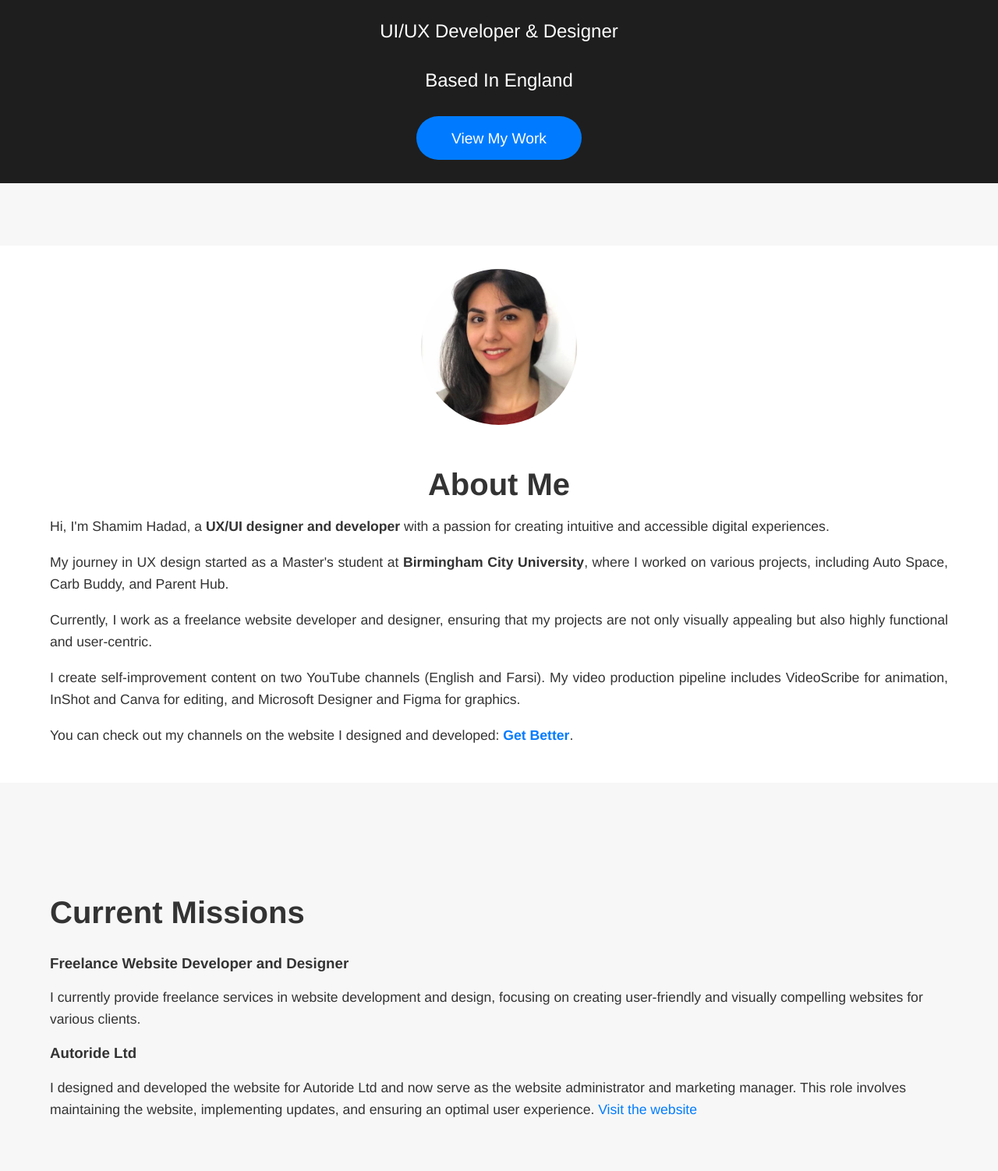
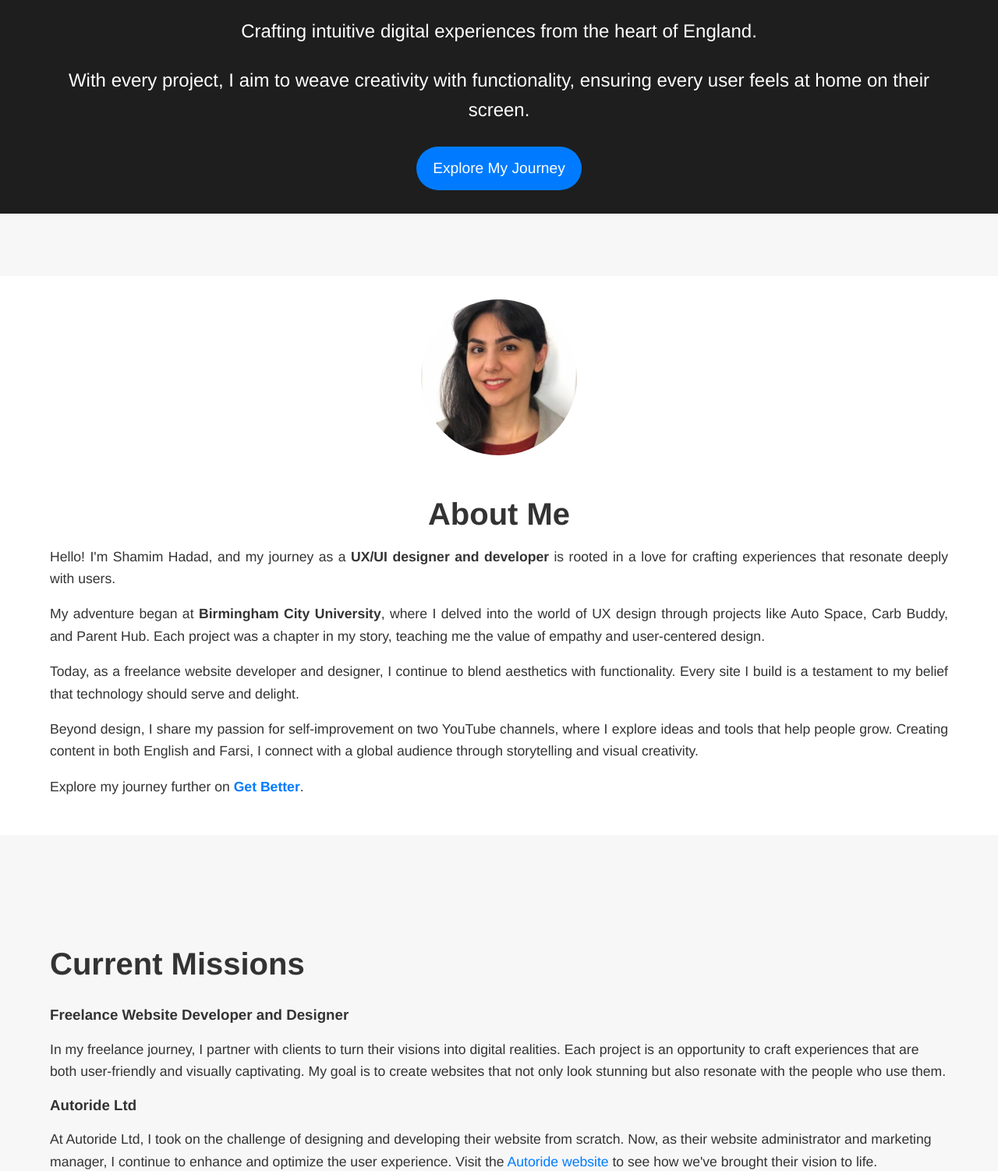
Before and after one commit to Shamim-hdn/UX-UIportfolio, a plain HTML site: page index.html in a window 1280 px wide. Shown: the part 224-1726 px from the top of the page at 78% size. Drawn offline with Linux system fonts and the light colour scheme.

Commit message:
Update index.html

```diff
--- a/index.html
+++ b/index.html
@@ -25,13 +25,12 @@
         </div>
     </nav>
 
-    <!-- Home Section -->
     <section id="home" class="home" role="banner">
         <div class="container">
             <h1>Shamim Hadad</h1>
-            <p>UI/UX Developer & Designer</p>
-            <p>Based In England</p>
-            <a href="#portfolio" class="btn btn-primary">View My Work</a>
+            <p>Crafting intuitive digital experiences from the heart of England.</p>
+            <p>With every project, I aim to weave creativity with functionality, ensuring every user feels at home on their screen.</p>
+            <a href="#portfolio" class="btn btn-primary">Explore My Journey</a>
         </div>
     </section>
 
@@ -40,26 +39,29 @@
         <div class="container">
             <img src="assets/profile.jpeg" alt="Shamim Hadad" class="profile-pic">
             <h2>About Me</h2>
-            <p>Hi, I'm Shamim Hadad, a <b>UX/UI designer and developer</b> with a passion for creating intuitive and accessible digital experiences.</p>
-            <p>My journey in UX design started as a Master's student at <b>Birmingham City University</b>, where I worked on various projects, including Auto Space, Carb Buddy, and Parent Hub.</p>
-            <p>Currently, I work as a freelance website developer and designer, ensuring that my projects are not only visually appealing but also highly functional and user-centric.</p>
-            <p>I create self-improvement content on two YouTube channels (English and Farsi). My video production pipeline includes VideoScribe for animation, InShot and Canva for editing, and Microsoft Designer and Figma for graphics.</p>
-            <p>You can check out my channels on the website I designed and developed: <a href="https://shamim-hdn.github.io/GetBetter.github.io/" target="_blank"><b>Get Better</b></a>.</p>
+            <p>Hello! I'm Shamim Hadad, and my journey as a <b>UX/UI designer and developer</b> is rooted in a love for crafting experiences that resonate deeply with users.</p>
+            <p>My adventure began at <b>Birmingham City University</b>, where I delved into the world of UX design through projects like Auto Space, Carb Buddy, and Parent Hub. Each project was a chapter in my story, teaching me the value of empathy and user-centered design.</p>
+            <p>Today, as a freelance website developer and designer, I continue to blend aesthetics with functionality. Every site I build is a testament to my belief that technology should serve and delight.</p>
+            <p>Beyond design, I share my passion for self-improvement on two YouTube channels, where I explore ideas and tools that help people grow. Creating content in both English and Farsi, I connect with a global audience through storytelling and visual creativity.</p>
+            <p>Explore my journey further on <a href="https://shamim-hdn.github.io/GetBetter.github.io/" target="_blank"><b>Get Better</b></a>.</p>
+        </div>
     </section>
+
  <!-- Current Missions Section -->
  <section id="missions" class="missions" role="region">
     <div class="container">
         <h2>Current Missions</h2>
             <div class="mission">
                 <h3>Freelance Website Developer and Designer</h3>
-                <p>I currently provide freelance services in website development and design, focusing on creating user-friendly and visually compelling websites for various clients.</p>
+                <p>In my freelance journey, I partner with clients to turn their visions into digital realities. Each project is an opportunity to craft experiences that are both user-friendly and visually captivating. My goal is to create websites that not only look stunning but also resonate with the people who use them.</p>
             </div>
             <div class="mission">
                 <h3>Autoride Ltd</h3>
-                <p>I designed and developed the website for Autoride Ltd and now serve as the website administrator and marketing manager. This role involves maintaining the website, implementing updates, and ensuring an optimal user experience. <a href="https://auto-ride.co.uk" target="_blank">Visit the website</a></p>
+                <p>At Autoride Ltd, I took on the challenge of designing and developing their website from scratch. Now, as their website administrator and marketing manager, I continue to enhance and optimize the user experience. Visit the <a href="https://auto-ride.co.uk" target="_blank">Autoride website</a> to see how we've brought their vision to life.</p>
             </div>
     </div>
 </section>
+
     <!-- Skills Section -->
     <section id="skills" class="skills" role="region">
         <div class="container">
@@ -94,7 +96,6 @@
             </div>
         </div>
     </section>
-    <!-- Portfolio Section -->
    <section id="portfolio" class="portfolio" role="region" aria-labelledby="portfolio-heading">
     <div class="container">
         <h2 id="portfolio-heading">My latest projects</h2>
@@ -104,10 +105,9 @@
                 <img src="assets/works/auto space.png" alt="Project 1 Thumbnail">
                 <div class="project-info">
                     <h3 id="project1-title">Auto Space</h3>
-                        <p id="project1-desc">An augmented reality application for automobile repair, developed as a group project at university.</p>
+                    <p id="project1-desc">In a team of passionate designers, we embarked on the journey of creating Auto Space, an augmented reality app that transforms the car repair experience. This project at university taught us how innovation can bridge the gap between traditional and digital solutions.</p>
                     <a class="btn btn-secondary" href="pages/auto-apace.html">View Full Case Study</a>
                     <button class="btn btn-secondary" aria-controls="case-study-modal1" aria-expanded="false">View Condensed version</button>
-
                 </div>
             </div>
             <!-- Project 2 -->
@@ -115,9 +115,9 @@
                 <img src="assets/works/carb.png" alt="Project 2 Thumbnail">
                 <div class="project-info">
                     <h3 id="project2-title">Carb Buddy</h3>
-                        <p id="project2-desc">A mobile app designed to help people with diabetes manage and monitor their glucose levels, created as a university project.</p>
+                    <p id="project2-desc">Carb Buddy was born out of a desire to empower individuals managing diabetes. Our mobile app provides an intuitive way to monitor glucose levels, a project close to my heart that demonstrated the power of design in health and wellness.</p>
                     <a class="btn btn-secondary" href="pages/carbs-buddy.html">View Full Case Study</a>
-                        <button class="btn btn-secondary" aria-controls="case-study-modal2" aria-expanded="false">View Condensed versiony</button>
+                    <button class="btn btn-secondary" aria-controls="case-study-modal2" aria-expanded="false">View Condensed version</button>
                 </div>
             </div>
             <!-- Project 3 -->
@@ -125,15 +125,15 @@
                 <img src="assets/works/parent hub.png" alt="Project 3 Thumbnail">
                 <div class="project-info">
                     <h3 id="project3-title">Parent Hub</h3>
-                        <p id="project3-desc">An accessible website designed to help parents with disabilities join community events, developed as a solo project.</p>
+                    <p id="project3-desc">As a solo designer, I took on the challenge of creating Parent Hub, a website dedicated to supporting parents with disabilities. This project was a personal journey of understanding and empathy, ensuring every parent could connect with their community.</p>
                     <a class="btn btn-secondary" href="pages/parent-hub.html">View Full Case Study</a>
                     <button class="btn btn-secondary" aria-controls="case-study-modal3" aria-expanded="false">View Condensed version</button>
                 </div>
             </div>
-                <!-- Add more projects as needed -->
         </div>
     </div>
 </section>
+
     <section id="experience" class="experience">
         <div class="container">
             <h2>Experience</h2>
```
Lines whose indentation alone changed are shown as unchanged.
